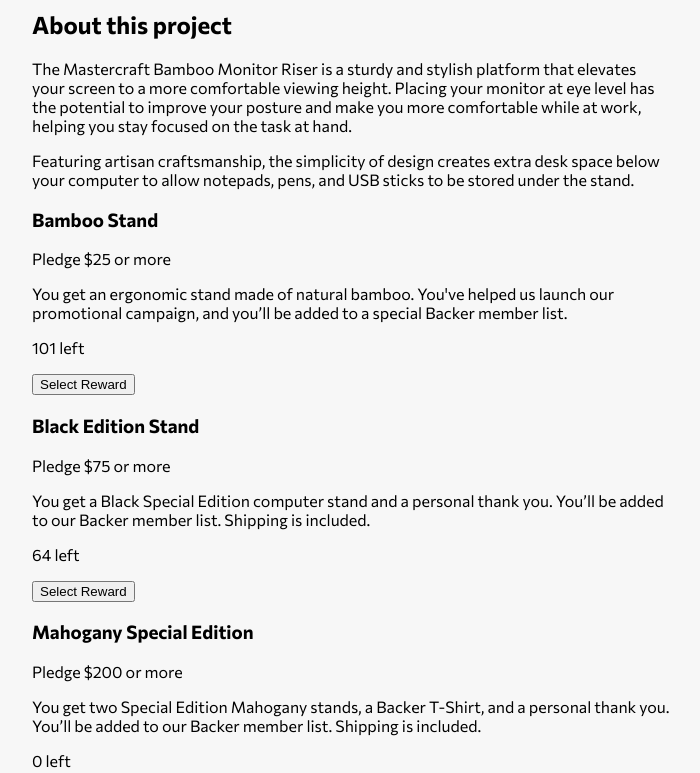
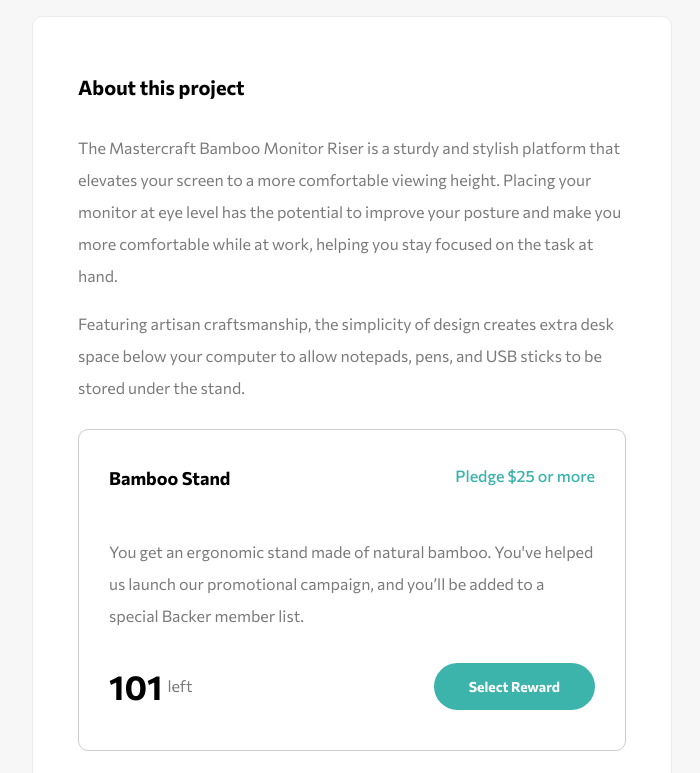
Before and after one commit to RaynaFaye/crowdfunding-page, a plain HTML site: page index.html in a window 1280 px wide. Shown: the part 880-1653 px from the top of the page, without its empty margins (288-988 px from the left). Drawn offline with Linux system fonts and the light colour scheme.

Commit message:
Styled About section for desktop

```diff
--- a/css/style.css
+++ b/css/style.css
@@ -15,6 +15,7 @@ body {
   border-radius: 50px;
   padding: 15px 35px;
   color: #ffffff;
+  font-family: 'Commissioner', sans-serif;
   font-weight: 700;
   font-size: 14px;
   cursor: pointer;
@@ -27,6 +28,10 @@ body {
   font-weight: 700;
   font-size: 34px;
   color: #000000;
+}
+.title {
+  color: #000000;
+  font-weight: 700;
 }
 /* Header section */
 .header {
@@ -84,11 +89,10 @@ body {
 .intro__text-block {
   grid-column: 1;
   grid-row: 2 / 4;
-  padding: 50px;
+  padding: 50px 45px;
   text-align: center;
 }
 .intro__text-block__title {
-  color: #000000;
   font-size: 28px;
   margin: 18px 0;
 }
@@ -130,7 +134,7 @@ body {
   justify-content: space-between;
   flex-wrap: wrap;
   margin-top: 25px;
-  padding: 50px;
+  padding: 50px 45px;
 }
 .numbers__block {
   display: flex;
@@ -156,6 +160,64 @@ body {
   border-radius: 50px;
   height: 15px;
   background: hsl(176, 50%, 47%);
+}
+/* About section */
+.about {
+  margin-top: 25px;
+  padding: 50px 45px;
+  line-height: 2;
+  color: hsl(0, 0%, 48%);
+}
+.about__main-title {
+  font-size: 20px;
+  margin: 0 0 25px 0;
+}
+.about__text {
+  margin: 15px 0;
+}
+.about__pledge-option {
+  border: 1px solid hsl(0, 0%, 80%);
+  border-radius: 10px;
+  margin-top: 25px;
+  padding: 30px;
+  display: grid;
+  grid-template-columns: 1fr 1fr;
+}
+.about__pledge-option__title {
+  font-size: 18px;
+  margin: 0 0 20px 0;
+  grid-column: 1;
+  grid-row: 1;
+}
+.about__pledge-option__value {
+  color: hsl(176, 50%, 47%);
+  font-weight: 500;
+  grid-column: 2;
+  grid-row: 1;
+  justify-self: end;
+  margin-top: 0;
+}
+.about__pledge-option__text {
+  grid-column: 1 / -1;
+  grid-row: 2;
+  margin: 20px 0;
+}
+.about__pledge-option__left {
+  display: flex;
+  align-items: center;
+  grid-column: 1;
+  grid-row: 3;
+  align-self: center;
+  margin: 0;
+}
+.about__pledge-option__left .number-bold {
+  margin-right: 5px;
+}
+.about__pledge-option__button {
+  grid-column: 2;
+  grid-row: 3;
+  justify-self: end;
+  align-self: center;
 }
 /* Attribution Section */
 .attribution {
--- a/index.html
+++ b/index.html
@@ -31,7 +31,7 @@
           <img src="images/logo-mastercraft.svg" alt="" />
         </div>
         <div class="main-background intro__text-block">
-          <h1 class="intro__text-block__title">Mastercraft Bamboo Monitor Riser</h1>
+          <h1 class="title intro__text-block__title">Mastercraft Bamboo Monitor Riser</h1>
           <p class="intro__text-block__text">A beautiful & handcrafted monitor stand to reduce neck and eye strain.</p>
           <div class="intro__text-block__buttons">
             <button class="intro__text-block__buttons__button-one button">Back this project</button>
@@ -55,9 +55,9 @@
           <div class="progress-bar__filler"></div>
         </div>
       </div>
-      <div>
-        <h2>About this project</h2>
-        <p>
+      <div class="main-background about">
+        <h2 class="title about__main-title">About this project</h2>
+        <p class="about__text">
           The Mastercraft Bamboo Monitor Riser is a sturdy and stylish platform that elevates your screen to a more comfortable viewing height.
           Placing your monitor at eye level has the potential to improve your posture and make you more comfortable while at work, helping you stay
           focused on the task at hand.
@@ -66,34 +66,34 @@
           Featuring artisan craftsmanship, the simplicity of design creates extra desk space below your computer to allow notepads, pens, and USB
           sticks to be stored under the stand.
         </p>
-        <div>
-          <h3>Bamboo Stand</h3>
-          <p>Pledge $25 or more</p>
-          <p>
+        <div class="about__pledge-option">
+          <h3 class="title about__pledge-option__title">Bamboo Stand</h3>
+          <p class="about__pledge-option__value">Pledge $25 or more</p>
+          <p class="about__pledge-option__text">
             You get an ergonomic stand made of natural bamboo. You've helped us launch our promotional campaign, and you’ll be added to a special
             Backer member list.
           </p>
-          <p><span>101</span> left</p>
-          <button>Select Reward</button>
+          <p class="about__pledge-option__left"><span class="number-bold">101</span> left</p>
+          <button class="button about__pledge-option__button">Select Reward</button>
         </div>
-        <div>
-          <h3>Black Edition Stand</h3>
-          <p>Pledge $75 or more</p>
-          <p>
+        <div class="about__pledge-option">
+          <h3 class="title about__pledge-option__title">Black Edition Stand</h3>
+          <p class="about__pledge-option__value">Pledge $75 or more</p>
+          <p class="about__pledge-option__text">
             You get a Black Special Edition computer stand and a personal thank you. You’ll be added to our Backer member list. Shipping is included.
           </p>
-          <p><span>64</span> left</p>
-          <button>Select Reward</button>
+          <p class="about__pledge-option__left"><span class="number-bold">64</span> left</p>
+          <button class="button about__pledge-option__button">Select Reward</button>
         </div>
-        <div>
-          <h3>Mahogany Special Edition</h3>
-          <p>Pledge $200 or more</p>
-          <p>
+        <div class="about__pledge-option">
+          <h3 class="title about__pledge-option__title">Mahogany Special Edition</h3>
+          <p class="about__pledge-option__value">Pledge $200 or more</p>
+          <p class="about__pledge-option__text">
             You get two Special Edition Mahogany stands, a Backer T-Shirt, and a personal thank you. You’ll be added to our Backer member list.
             Shipping is included.
           </p>
-          <p><span>0</span> left</p>
-          <button>Out of Stock</button>
+          <p class="about__pledge-option__left"><span class="number-bold">0</span> left</p>
+          <button class="button about__pledge-option__button">Out of Stock</button>
         </div>
       </div>
       <!-- Selection modal start -->
```
